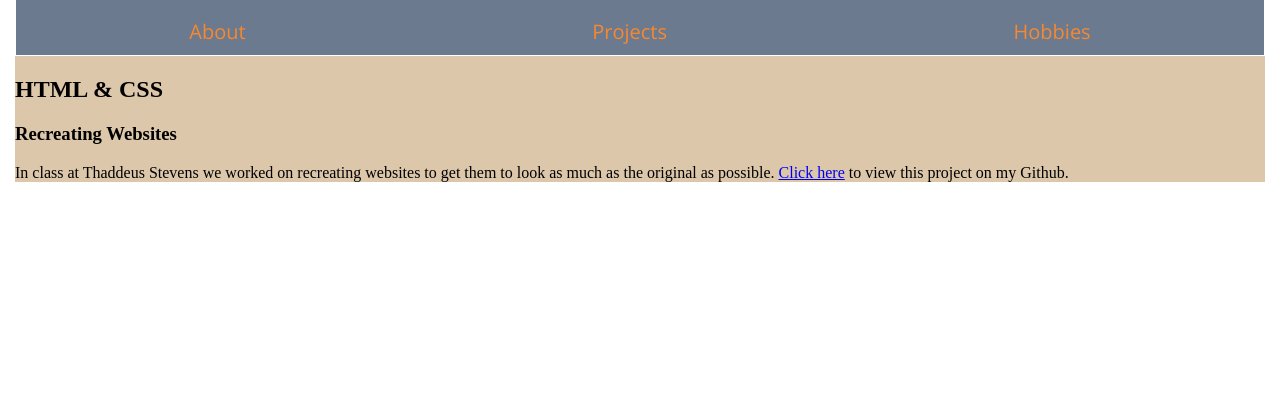
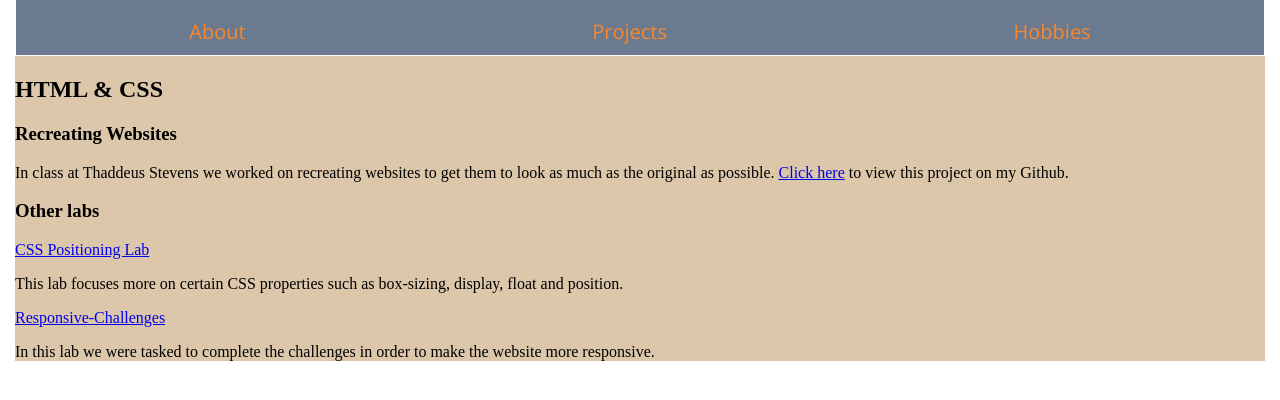
Before and after one commit to jpochetedmead/WilnelysR.github.io, a website: page projects.html in a window 1280 px wide. Shown: the part 128-528 px from the top of the page. Drawn offline with nearby package versions, Linux system fonts and the light colour scheme.

Commit message:
added headings, links and more paragraphs to projects page.

```diff
--- a/projects.html
+++ b/projects.html
@@ -28,6 +28,21 @@
       as much as the original as possible.
       <a href="https://github.com/WilnelysR/more-css-practice">Click here</a>
       to view this project on my Github.
+    </p>
+
+    <h3>Other labs</h3>
+
+    <a href="https://github.com/WilnelysR/css-positioning-lab">CSS Positioning Lab</a>
+    <p> This lab focuses more on certain
+      CSS properties such as box-sizing, display,
+      float and position.
+    </p>
+
+    <a href="https://github.com/WilnelysR/responsive-challenges">Responsive-Challenges</a>
+    <p>
+      In this lab we were tasked to complete the challenges
+      in order to make the website more responsive.
+    </p>
 
 
 
--- a/styles.css
+++ b/styles.css
@@ -191,3 +191,6 @@ footer p {
 .icons {
   padding-bottom: 20px;
 }
+
+
+/****** Projects ******/
```
